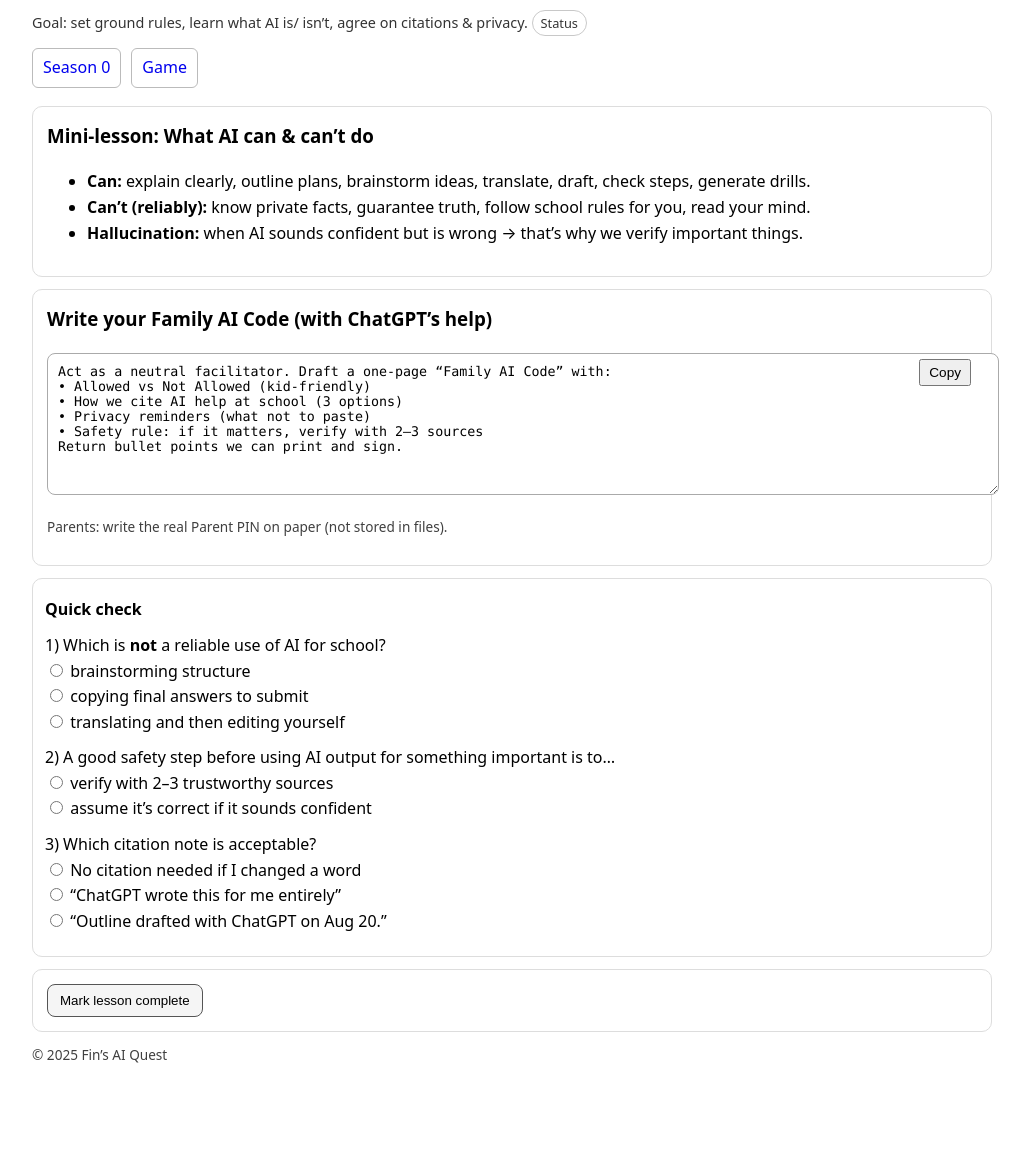
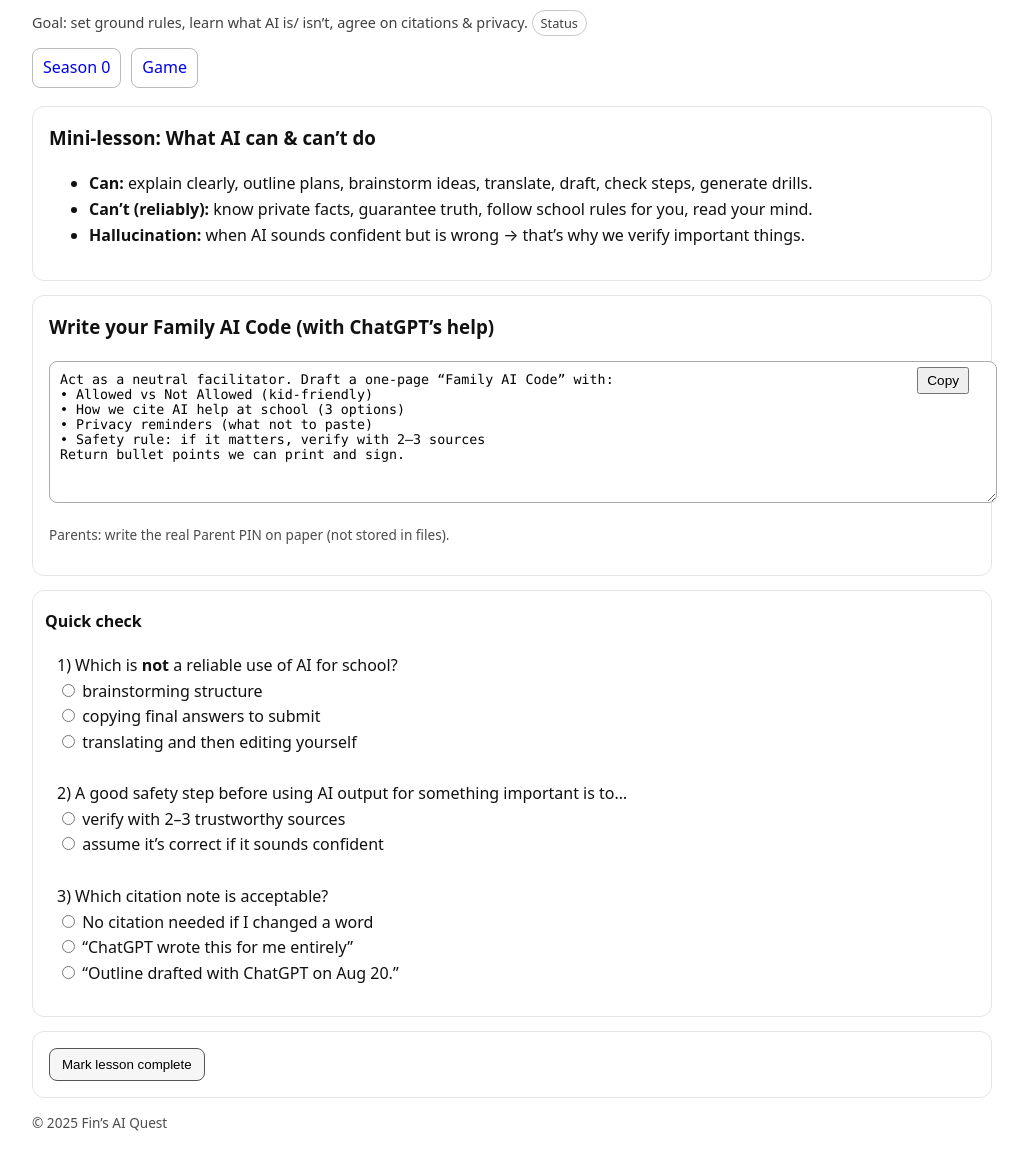
Before and after one commit to E-Bat10/Fin-Learns-AI, a plain HTML site: page season0/lesson01.html in a window 1280 px wide. Shown: the part 87-1245 px from the top of the page, without its empty margins (128-1158 px from the left). Before the commit the page ends 1177 px from the top, so only its background shows below. Drawn offline with Linux system fonts and the light colour scheme.

Commit message:
Update course.css

```diff
--- a/assets/course.css
+++ b/assets/course.css
@@ -1,25 +1,31 @@
 :root { --max: 960px; }
-body { max-width: var(--max); margin: 24px auto; line-height: 1.6; font-family: system-ui, -apple-system, Segoe UI, Roboto, Arial, sans-serif; }
+body { max-width: var(--max); margin: 24px auto; line-height: 1.6; font-family: system-ui, -apple-system, Segoe UI, Roboto, Arial, sans-serif; color:#111; }
 header, footer { margin: 12px 0 18px; }
 nav.main { display:flex; gap:10px; flex-wrap:wrap; margin: 8px 0 16px; }
-nav.main a { text-decoration:none; padding:6px 10px; border:1px solid #bbb; border-radius:6px; }
+nav.main a { text-decoration:none; padding:6px 10px; border:1px solid #bbb; border-radius:8px; }
 .lesson-meta { font-size:.9rem; opacity:.8; margin-bottom:12px; }
-.card { border:1px solid #ddd; border-radius:10px; padding:14px; margin: 12px 0; background:#fff; }
+.card { border:1px solid #e5e5e5; border-radius:12px; padding:16px; margin: 14px 0; background:#fff; }
 .card h3 { margin-top:0; }
 .badge { display:inline-block; padding:2px 8px; border:1px solid #bbb; border-radius:999px; font-size:.8rem; }
 hr.soft { border:0; border-top:1px solid #eee; margin:18px 0; }
-.btn { padding:8px 12px; border:1px solid #999; background:#f5f5f5; border-radius:8px; cursor:pointer; }
+.btn { padding:8px 12px; border:1px solid #999; background:#f6f6f6; border-radius:8px; cursor:pointer; }
 .btn:hover { filter:brightness(0.96); }
 .btn.primary { border-color:#555; }
 .btn.success { border-color:#2d7; }
+.btn.danger { border-color:#c55; }
 .mono { font-family: ui-monospace, SFMono-Regular, Menlo, Consolas, monospace; background:#fafafa; padding:2px 6px; border-radius:6px; }
-.quiz { border:1px solid #ddd; border-radius:10px; padding:12px; margin:12px 0; }
+.quiz { border:1px solid #e5e5e5; border-radius:12px; padding:12px; margin:12px 0; }
 .quiz h4 { margin: 6px 0 10px; }
-.quiz .q { margin:10px 0; }
+.quiz .q { margin:10px 0; padding:8px; border-left:4px solid transparent; }
 .quiz .result { margin-top:10px; font-weight:600; }
 .copywrap { position:relative; }
 .copybtn { position:absolute; right:6px; top:6px; padding:4px 8px; font-size:.85rem; }
 textarea.prompt { width:100%; min-height:120px; padding:10px; border:1px solid #aaa; border-radius:8px; font-family: ui-monospace, SFMono-Regular, Menlo, Consolas, monospace; }
+textarea.notes { width:100%; min-height:120px; padding:10px; border:1px solid #bbb; border-radius:8px; }
 .tiny { font-size:.85rem; opacity:.75; }
 .ok { color:#1a7; font-weight:600; }
 .warn { color:#c55; font-weight:600; }
+.hidden { display:none; }
+.banner { padding:10px 12px; border:1px dashed #bbb; border-radius:10px; background:#fcfcfc; margin:8px 0 14px; }
+.kidcallout { background:#f9f6ff; border:1px solid #e5dbff; padding:10px 12px; border-radius:10px; }
+.coach { font-style: italic; color:#333; }
```
